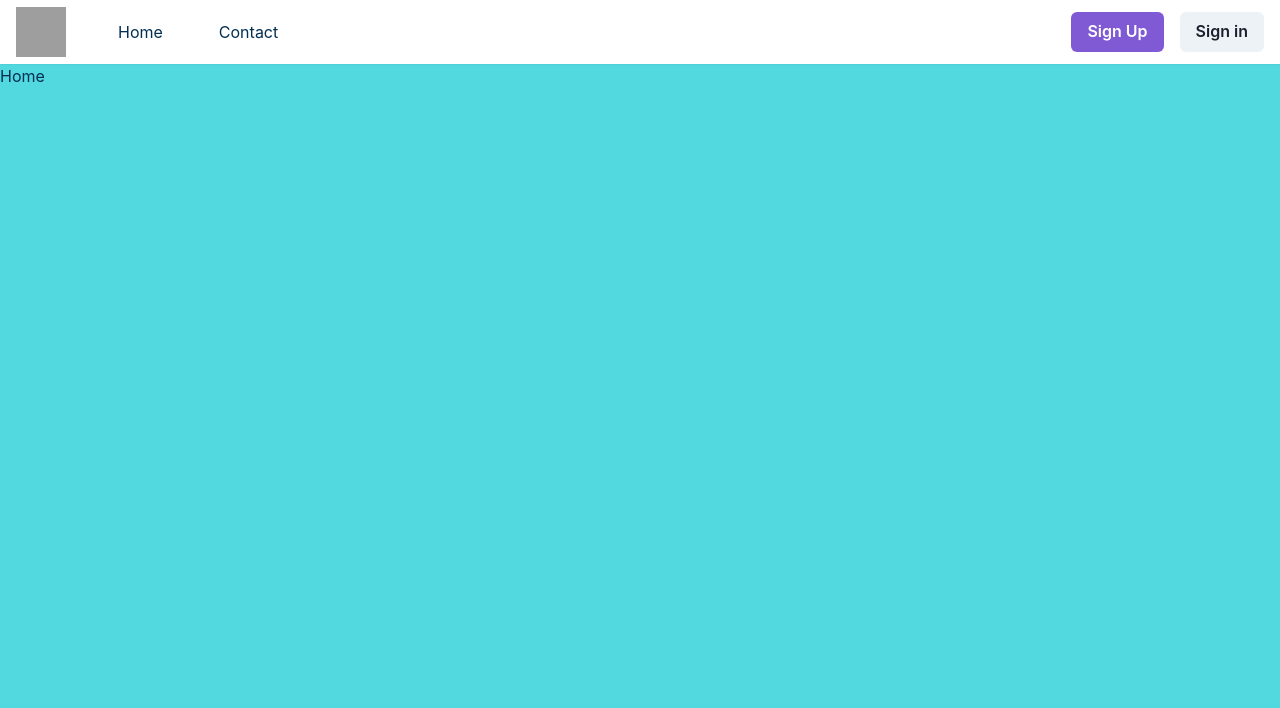
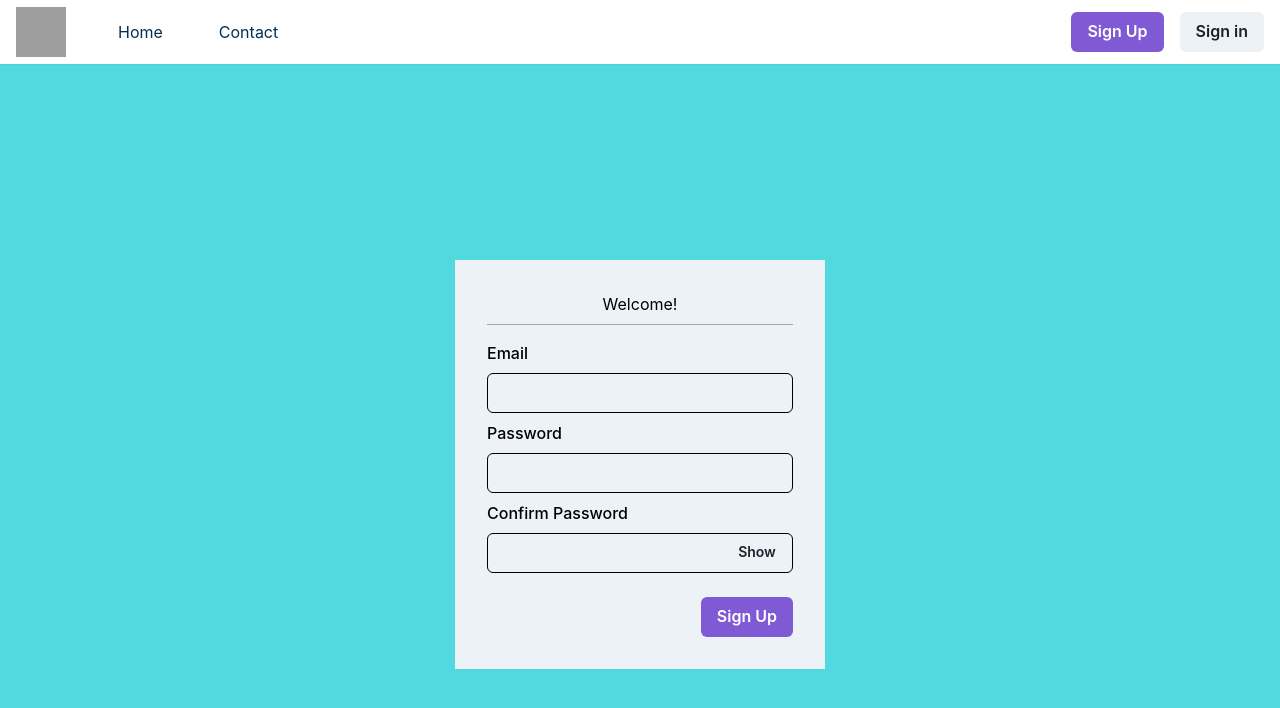
Before and after one commit to carematey/CareMatey, a Next.js app: page /signup in a window 1280 px wide. Shown: the top 708 px of the page. Built offline with nearby package versions, Linux system fonts and the light colour scheme; no server answers; grey boxes are pictures that could not be loaded.

Commit message:
encrypt passwords

```diff
--- a/components/SiteNavigation.tsx
+++ b/components/SiteNavigation.tsx
@@ -91,9 +91,16 @@ export default function Navigation() {
                     </HStack>
                     <Flex alignItems={'center'}>
                         <Stack direction="row" spacing={4}>
-                            <Button colorScheme="purple" size="md">
-                                Sign Up
-                            </Button>
+                            <Link
+                                href="signup"
+                                style={{
+                                    textDecoration: 'none',
+                                }}
+                            >
+                                <Button colorScheme="purple" size="md">
+                                    Sign Up
+                                </Button>
+                            </Link>
                             {!session ? (
                                 <Button
                                     colorScheme="gray"
--- a/package.json
+++ b/package.json
@@ -20,6 +20,7 @@
     "@types/node": "18.11.18",
     "@types/react": "18.0.26",
     "@types/react-dom": "18.0.10",
+    "bcryptjs": "^2.4.3",
     "chakra-ui-markdown-renderer": "^4.1.0",
     "dotenv": "^16.0.3",
     "eslint": "8.31.0",
@@ -32,9 +33,11 @@
     "react-icons": "^4.7.1",
     "react-markdown": "^8.0.5",
     "swr": "^2.0.0",
-    "typescript": "4.9.4"
+    "typescript": "4.9.4",
+    "zod": "^3.20.6"
   },
   "devDependencies": {
+    "@types/bcryptjs": "^2.4.2",
     "prisma": "^4.10.1"
   }
 }
--- /dev/null
+++ b/pages/signup.tsx
@@ -0,0 +1,178 @@
+import {
+    Box,
+    Button,
+    Divider,
+    Flex,
+    FormControl,
+    FormErrorMessage,
+    FormLabel,
+    Input,
+    InputGroup,
+    InputRightElement,
+    Text,
+    VStack,
+} from '@chakra-ui/react';
+import React from 'react';
+import { z } from 'zod';
+import bcrypt from 'bcryptjs';
+
+const SignUpSchema = z.object({
+    email: z.string().email(),
+    password: z.string().min(8),
+    confirmPassword: z.string().min(8),
+});
+
+type SignUpSchemaType = z.infer<typeof SignUpSchema>;
+
+const SignUp = () => {
+    const [show, setShow] = React.useState<boolean>(false);
+    const [login, setLogin] = React.useState<SignUpSchemaType>({
+        email: '',
+        password: '',
+        confirmPassword: '',
+    });
+    const [errors, setErrors] = React.useState<z.inferFlattenedErrors<
+        typeof SignUpSchema
+    > | null>(null);
+    const handleClick = () => setShow(!show);
+
+    const encryptPassword = async (password: string) => {
+        const salt = await bcrypt.genSalt(10);
+        const hash = await bcrypt.hash(password, salt);
+        console.log('🚀 ~ file: signUp.tsx:42 ~ encryptPassword ~ hash:', hash);
+        return hash;
+    };
+
+    // use zod to verify email and password
+    // use next-auth to sign up
+    const handleSignUp = async (values: SignUpSchemaType) => {
+        const parse = SignUpSchema.safeParse(values);
+        if (parse.success) {
+            if (values.password !== values.confirmPassword) {
+                setErrors({
+                    fieldErrors: {
+                        password: ['passwords do not match'],
+                        confirmPassword: ['passwords do not match'],
+                    },
+                    formErrors: [],
+                });
+                return;
+            }
+            const encryptedPass = await encryptPassword(values.password);
+            // make a request to the backend to create a user
+            const user = await fetch('/api/auth/signup', {
+                method: 'POST',
+                headers: {
+                    'Content-Type': 'application/json',
+                },
+                body: JSON.stringify({
+                    email: values.email,
+                    password: encryptedPass,
+                }),
+            });
+
+            if (user.status === 200) {
+                console.log('user created');
+            } else {
+                setErrors({
+                    fieldErrors: {
+                        email: ['email already exists'],
+                    },
+                    formErrors: [],
+                });
+            }
+        } else {
+            console.log(parse.error);
+        }
+    };
+    return (
+        <Flex
+            width={'100%'}
+            height={'100vh'}
+            color={'black'}
+            justify={'center'}
+            alignItems={'center'}
+        >
+            <VStack p={8} bg={'gray.100'}>
+                <Text>Welcome!</Text>
+                <Divider borderColor={'black'} opacity={'0.3'} />
+                <FormControl pt={2} isInvalid={!!errors?.fieldErrors.email}>
+                    <FormLabel>Email</FormLabel>
+                    <Input
+                        _hover={{ borderColor: '#999999' }}
+                        borderColor={'black'}
+                        type="email"
+                        onChange={(e) =>
+                            setLogin({ ...login, email: e.target.value })
+                        }
+                    />
+                    <FormErrorMessage>
+                        {errors?.fieldErrors.email}
+                    </FormErrorMessage>
+                </FormControl>
+                <FormControl isInvalid={!!errors?.fieldErrors.password}>
+                    <FormLabel>Password</FormLabel>
+                    <Input
+                        _hover={{ borderColor: '#999999' }}
+                        borderColor={'black'}
+                        type={show ? 'text' : 'password'}
+                        onChange={(e) =>
+                            setLogin({ ...login, password: e.target.value })
+                        }
+                    />
+                    <FormErrorMessage>
+                        {errors?.fieldErrors.password}
+                    </FormErrorMessage>
+                </FormControl>
+                <FormControl isInvalid={!!errors?.fieldErrors?.confirmPassword}>
+                    <FormLabel>Confirm Password</FormLabel>
+                    <InputGroup>
+                        <Input
+                            _hover={{ borderColor: '#999999' }}
+                            borderColor={'black'}
+                            type={show ? 'text' : 'password'}
+                            onChange={(e) =>
+                                setLogin({
+                                    ...login,
+                                    confirmPassword: e.target.value,
+                                })
+                            }
+                        />
+                        <InputRightElement width="4.5rem">
+                            <Button h="1.75rem" size="sm" onClick={handleClick}>
+                                {show ? 'Hide' : 'Show'}
+                            </Button>
+                        </InputRightElement>
+                    </InputGroup>
+                    <FormErrorMessage>
+                        {errors?.fieldErrors.confirmPassword}
+                    </FormErrorMessage>
+                </FormControl>
+                <Box alignSelf={'flex-end'} pt={4}>
+                    <Button
+                        colorScheme={'purple'}
+                        p={4}
+                        onClick={async (e) => {
+                            e.preventDefault();
+                            // filter empty values from formValues
+                            const formData = await SignUpSchema.safeParseAsync(
+                                login
+                            );
+
+                            if (formData.success === false) {
+                                setErrors(formData?.error.flatten());
+                            } else {
+                                setErrors(null);
+                                handleSignUp(login);
+                            }
+                        }}
+                    >
+                        Sign Up
+                    </Button>
+                </Box>
+            </VStack>
+        </Flex>
+    );
+};
+
+export default SignUp;
```
Also changed, not shown: pages/api/auth/[...nextauth].ts (+14 -4 lines), pages/api/auth/signup.ts (added, +28 -0 lines), 1 other file (tests, documents, lock files or other folders).
